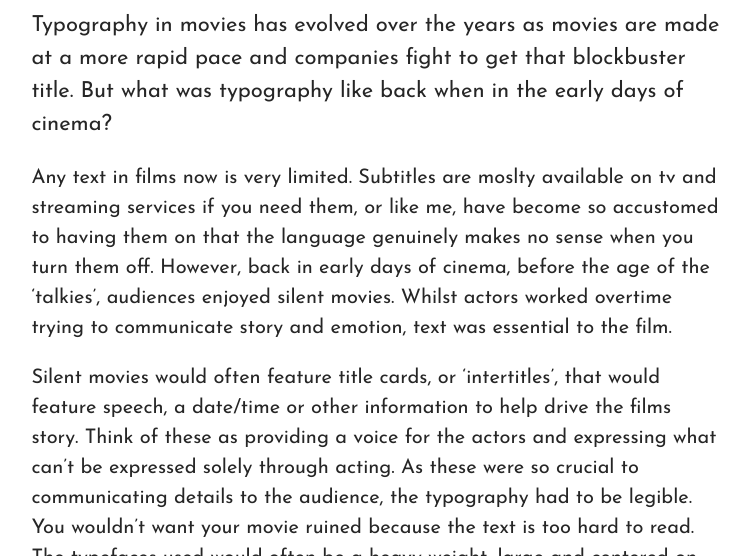
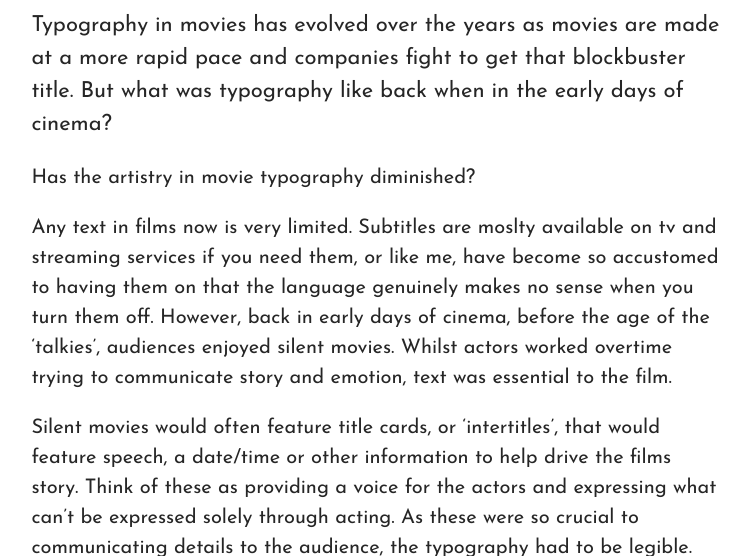
Before and after one commit to laurenlouisap/typography, a Jekyll site: the page built from _posts/2021-10-06-lets-go-back-in-time.md, in a window 1280 px wide and 900 px high, cut to the strip 344-900 px from the top of the window. Shown: the whole strip, without its empty margins (263-1013 px from the left). Built offline with Jekyll 4.4.1, drawn with Linux system fonts in a browser that asks for light colours; some web fonts are replaced.

Commit message:
Update Post “2021-10-06-lets-go-back-in-time”

```diff
--- a/_posts/2021-10-06-lets-go-back-in-time.md
+++ b/_posts/2021-10-06-lets-go-back-in-time.md
@@ -12,6 +12,8 @@ tags:
   - Media
 ---
 Typography in movies has evolved over the years as movies are made at a more rapid pace and companies fight to get that blockbuster title. But what was typography like back when in the early days of cinema?
+
+Has the artistry in movie typography diminished?
 
 Any text in films now is very limited. Subtitles are moslty available on tv and streaming services if you need them, or like me, have become so accustomed to having them on that the language genuinely makes no sense when you turn them off. However, back in early days of cinema, before the age of the 'talkies', audiences enjoyed silent movies. Whilst actors worked overtime trying to communicate story and emotion, text was essential to the film.
 
```
